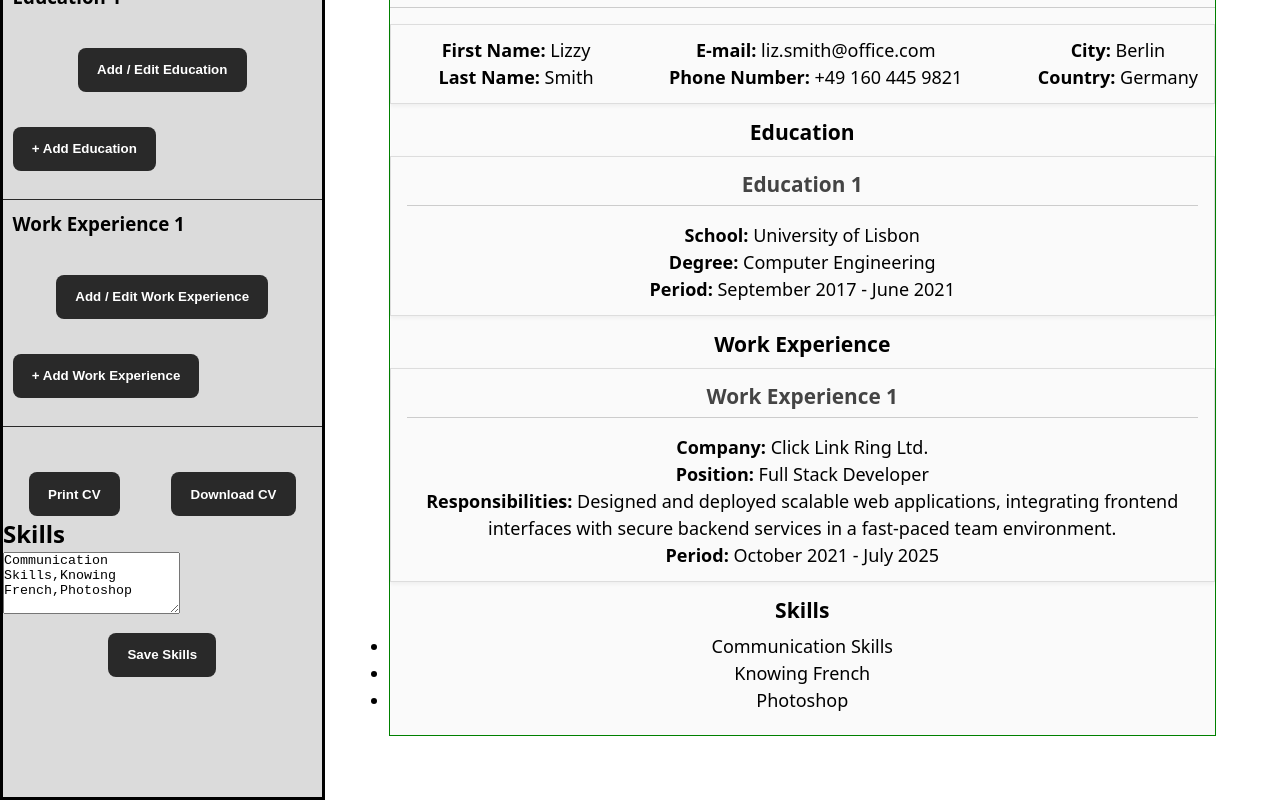
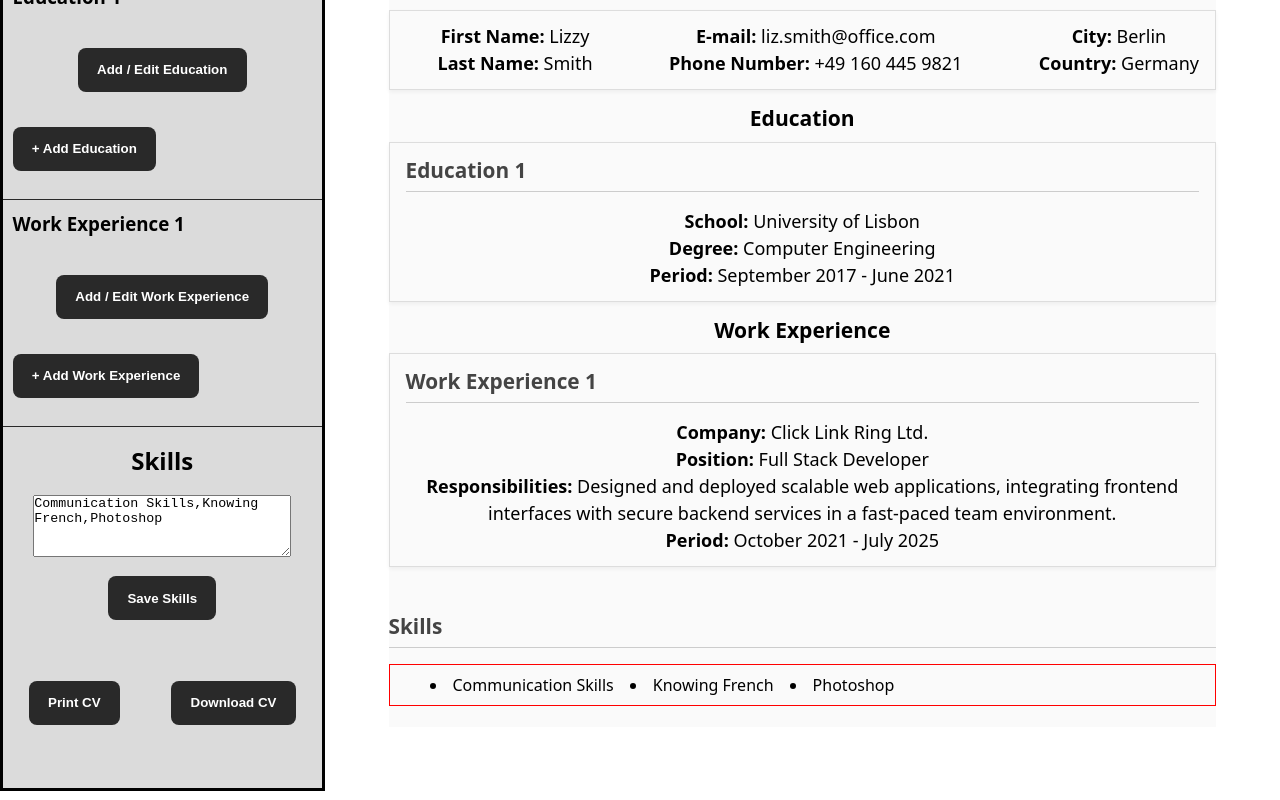
Before and after one commit to FreeFallRush/cv-application, a React (Vite) app: page / in a window 1280 px wide. Shown: the part 276-1076 px from the top of the page. Built offline with nearby package versions, Linux system fonts and the light colour scheme.

Commit message:
Fixed App.jsx
Added styles in CVPreview.css and FormStyles.css

```diff
--- a/src/App.jsx
+++ b/src/App.jsx
@@ -172,6 +172,10 @@ function App() {
             </Button>
           </section>
 
+          <section className="skills-form">
+            <SkillsForm skills={skills} onSubmit={handleSkillsSubmit} />
+          </section>
+
           <div className="cv-actions">
             <Button variant="print" onClick={handlePrint}>
               Print CV
@@ -180,10 +184,6 @@ function App() {
               Download CV
             </Button>
           </div>
-
-          <section className="skills-form">
-            <SkillsForm skills={skills} onSubmit={handleSkillsSubmit} />
-          </section>
         </aside>
 
         <section className="preview-section">
--- a/src/styles/CVPreview.css
+++ b/src/styles/CVPreview.css
@@ -6,7 +6,6 @@
   flex-direction: column;
   text-align: center;
   font-size: 18px;
-  border: 1px solid green;
   background-color: #fafafa;
 }
 
@@ -41,7 +40,6 @@
   box-shadow: 0 2px 4px rgba(0, 0, 0, 0.05);
 }
 
-.personalInfo-section h3,
 .educationInfo h3,
 .practicalExperience h3 {
   font-size: 1.3rem;
@@ -49,4 +47,32 @@
   margin-bottom: 1rem;
   border-bottom: 1px solid #ccc;
   padding-bottom: 0.3rem;
+  text-align: left;
 }
+
+.skills-section {
+  margin-top: 2rem;
+  text-align: center;
+}
+
+.skills-section h3 {
+  font-size: 1.3rem;
+  color: #444;
+  margin-bottom: 1rem;
+  border-bottom: 1px solid #ccc;
+  padding-bottom: 0.3rem;
+  text-align: left;
+}
+
+.skills-list {
+  list-style-position: inside;
+  display: flex;
+  padding: 0.5rem 2.5rem;
+  gap: 1rem;
+  border: 1px solid red;
+}
+
+.skills-list li {
+  text-align: left;
+  font-size: 1rem;
+}
--- a/src/styles/FormStyles.css
+++ b/src/styles/FormStyles.css
@@ -1,6 +1,7 @@
 .personalInfoForm,
 .educationInfoForm,
-.practicalExperienceForm {
+.practicalExperienceForm,
+.skillsForm {
   /* margin-bottom: 1.5rem; */
   padding: 1rem;
   text-align: center;
@@ -11,7 +12,8 @@
 
 .personalInfoForm h2,
 .educationInfoForm h2,
-.practicalExperienceForm h2 {
+.practicalExperienceForm h2,
+.skillsForm h2 {
   margin-bottom: 1rem;
 }
 
@@ -48,3 +50,7 @@
   justify-content: center;
   gap: 1rem;
 }
+
+textarea {
+  min-width: 90%;
+}
```
